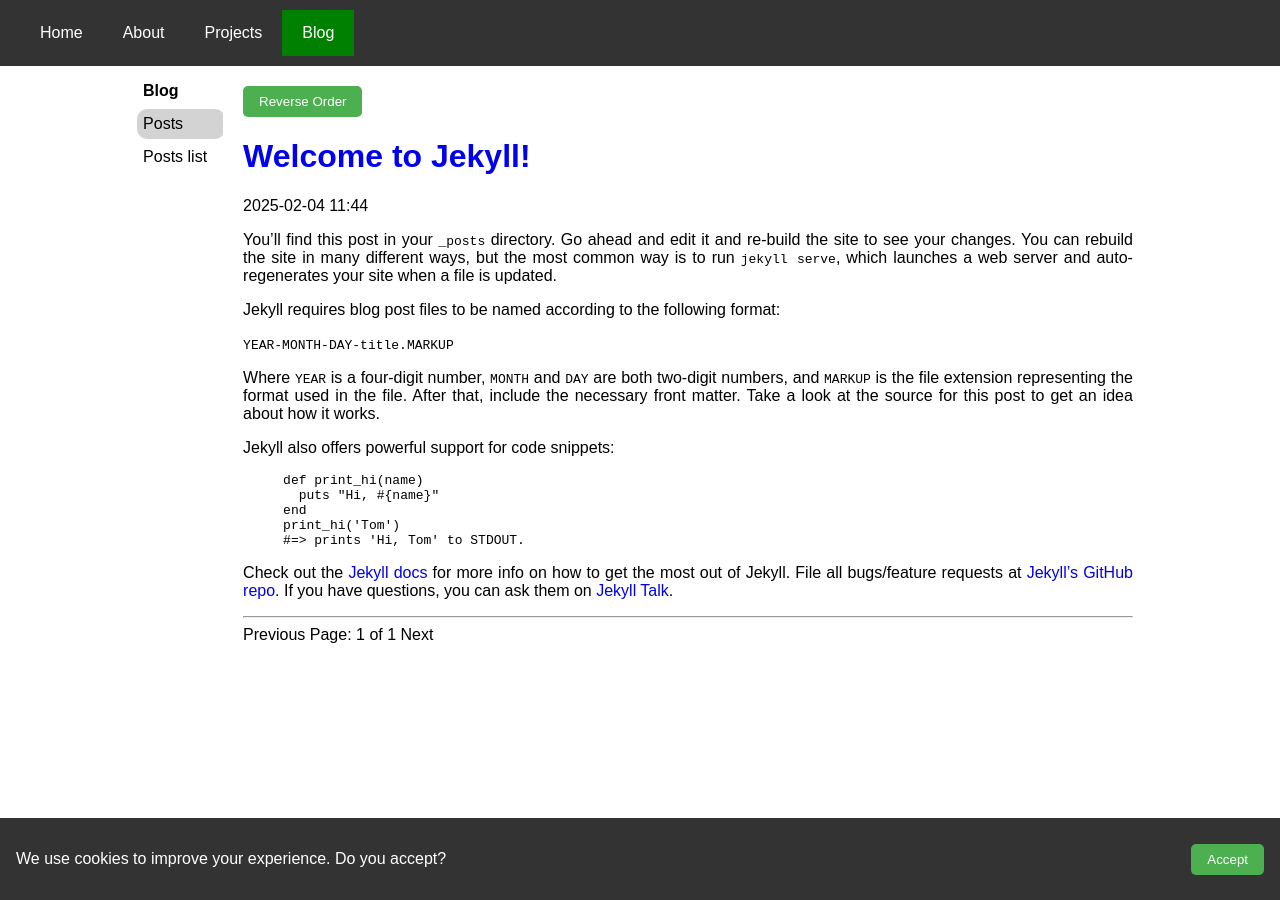
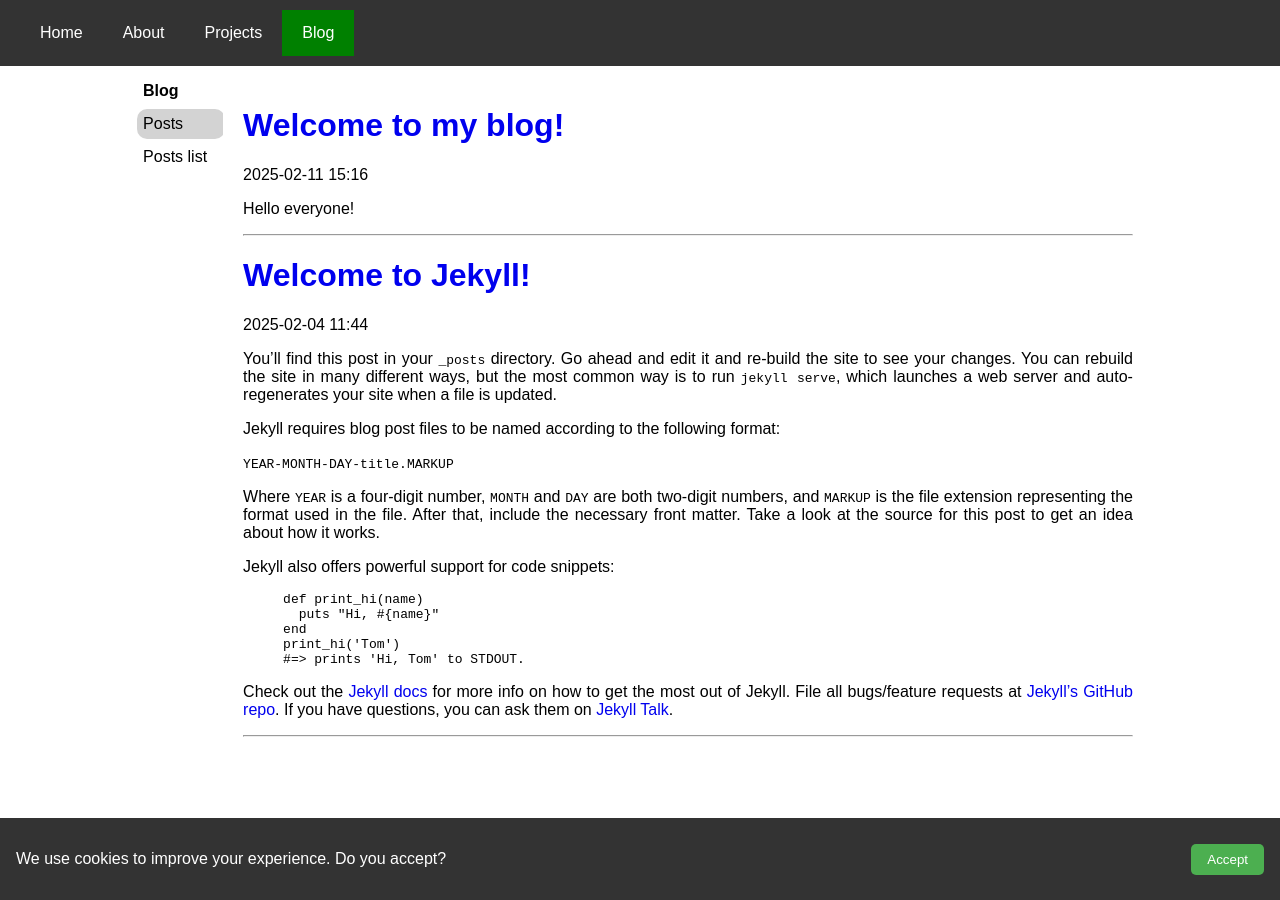
Before and after one commit to c0ntact0/c0ntact0.github.io, a Jekyll site: the page built from blog/index.html, in a window 1280 px wide and 900 px high. Built offline with Jekyll 4.4.1, drawn with Linux system fonts in a browser that asks for light colours; the list of posts is cut into pages by our own code.

Commit message:
blog enhancements

```diff
--- a/_data/navigation.yml
+++ b/_data/navigation.yml
@@ -8,5 +8,5 @@
   link: /projects
   group: projects
 - name: Blog
-  link: /blog/?order=desc
+  link: /blog
   group: blog
--- a/_layouts/default.html
+++ b/_layouts/default.html
@@ -36,6 +36,9 @@
             </div>
     </div>
 
+    <footer id="main-footer">
+
+    </footer>
 
     <script src="/assets/js/scripts.js"></script>
 
--- /dev/null
+++ b/_posts/2025-02-11-my-first-post.md
@@ -0,0 +1,8 @@
+---
+layout: post
+title:  "Welcome to my blog!"
+date:   2025-02-11 15:16:00
+group: blog
+categories: posts
+---
+Hello everyone!
--- a/_sass/main.scss
+++ b/_sass/main.scss
@@ -121,16 +121,14 @@
     z-index: 1000;
 }
 
-
-
-
 .vertical-menu {
 
     padding: 0;
     margin: 0;
 
 
-    a,.vertical-menu-title {
+    a,
+    .vertical-menu-title {
         width: 100%;
         margin-bottom: 3px;
         display: block;
@@ -263,7 +261,75 @@
     background-color: #45a049;
 }
 
+button:disabled {
+    background-color: lightgray;
+}
+
+/*
+.pagination {
+    display: flex;
+    gap: 5px;
+    padding: 10px;
+    justify-content: center;
+    z-index: 1001;
+    button {
+        width: 80px;
+        }
+        }
+        */
+
+.blog {
+    display: flex;
+    flex-direction: column;
+    background-color: white;
+    align-items: center;
+}
+
+.posts {
+    width: 100%;
+    margin-bottom: 60px;
+    margin-right: auto;
+}
+
+.pagination {
+    display: flex;
+    gap: 10px;
+    position: fixed;
+    bottom: 0;
+    //width: 80%;
+    background-color: white; // You can change this to match your theme
+    padding: 20px;
+    box-shadow: 0 0 10px rgba(0, 0, 0, 0.1); // Optional shadow for better visibility
+    z-index: 1000; // Ensure it stays on top of other elements
+    justify-content: center;
+    align-items: center;
+
+    button {
+        width: 80px;
+    }
+}
+
+
+
+
 @media screen and (max-width: 768px) {
+
+    .posts {
+            margin-bottom: 20px;
+        }
+
+    .pagination {
+        gap: 5px;
+        padding: 5px;
+        width: 100%;
+
+        font-size: 60%;
+        button {
+                font-size: 110%;
+                    width: 70px;
+                }
+    }
+
     .container {
         width: 100%;
     }
--- a/blog/index.html
+++ b/blog/index.html
@@ -4,24 +4,10 @@
 group: blog
 submenu: true
 ---
-<button id="btReverse" >Reverse Order</button>
-<div id="conteudo"></div>
+<div class="blog">
+<div class="posts">
 
-<script>
-    const urlParams = new URLSearchParams(window.location.search);
-    const order = urlParams.get('order');
-    document.addEventListener("DOMContentLoaded", function () {
-            const botao = document.getElementById("btReverse");
-
-            botao.addEventListener("click", function () {
-                btReverseBlogOrder(order,`{{ page.url }}`);
-            });
-        });
-
-    let conteudo = '';
-
-    if (order === 'asc') {
-        conteudo = `{% for post in paginator.posts %}
+    {% for post in paginator.posts %}
     <h1><a href="{{ post.url }}">{{ post.title }}</a></h1>
     <p class="author">
         <span class="date">{{ post.date | date: "%Y-%m-%d %H:%M"}}</span>
@@ -31,57 +17,69 @@
     </div>
     <hr>
     {% endfor %}
+</div>
 
+{% assign previous = "disabled" %}
+{% assign next = "disabled" %}
 <!-- Pagination links -->
+
+
 <div class="pagination">
     {% if paginator.previous_page %}
-    <a href="{{ paginator.previous_page_path }}" class="previous">
-        Previous
-    </a>
-    {% else %}
-    <span class="previous">Previous</span>
+    {% assign previous = "" %}
     {% endif %}
+
+    {% if paginator.next_page %}
+    {% assign next = "" %}
+
+    {% endif %}
+    <button id="btFirst" {{ previous }}>First</button>
+    <button id="btPrevious" {{ previous }}>Previous</button>
     <span class="page_number ">
         Page: {{ paginator.page }} of {{ paginator.total_pages }}
     </span>
-    {% if paginator.next_page %}
-    <a href="{{ paginator.next_page_path }}" class="next">Next</a>
-    {% else %}
-    <span class="next ">Next</span>
-    {% endif %}
-</div>`;
-    } else {
+    <button id="btNext" {{ next }}>Next</button>
+    <button id="btLast" {{ next }}>Last</button>
+</div>
+</div>
 
-        conteudo = `{% for post in paginator.posts reversed %}
-<h1><a href="{{ post.url }}">{{ post.title }}</a></h1>
-<p class="author">
-    <span class="date">{{ post.date | date: "%Y-%m-%d %H:%M"}}</span>
-</p>
-<div class="content">
-    {{ post.content }}
-</div>
-<hr>
-{% endfor %}
 
-<!-- Pagination links -->
-<div class="pagination">
-    {% if paginator.previous_page %}
-    <a href="{{ paginator.previous_page_path }}" class="previous">
-        Previous
-    </a>
-    {% else %}
-    <span class="previous">Previous</span>
-    {% endif %}
-    <span class="page_number ">
-        Page: {{ paginator.page }} of {{ paginator.total_pages }}
-    </span>
-    {% if paginator.next_page %}
-    <a href="{{ paginator.next_page_path }}" class="next">Next</a>
-    {% else %}
-    <span class="next ">Next</span>
-    {% endif %}
-</div>`;
+<script>
+    document.addEventListener("DOMContentLoaded", function () {
+        const botao = document.getElementById("btFirst");
+
+        botao.addEventListener("click", function () {
+            gotoPage("/blog");
+        });
+
+    });
+
+    document.addEventListener("DOMContentLoaded", function () {
+        const botao = document.getElementById("btPrevious");
+
+        botao.addEventListener("click", function () {
+            gotoPage("{{ paginator.previous_page_path }}");
+        });
+
+    });
+    document.addEventListener("DOMContentLoaded", function () {
+        const botao = document.getElementById("btNext");
+
+        botao.addEventListener("click", function () {
+            gotoPage("{{ paginator.next_page_path }}");
+        });
+
+    });
+    document.addEventListener("DOMContentLoaded", function () {
+        const botao = document.getElementById("btLast");
+
+        botao.addEventListener("click", function () {
+            gotoPage("/blog/page{{ paginator.total_pages }}/");
+        });
+
+    });
+
+    function gotoPage(url) {
+        window.open(url, "_self")
     }
-
-    document.getElementById('conteudo').innerHTML = conteudo; // Exibir o conteúdo
 </script>
--- a/blog/list.html
+++ b/blog/list.html
@@ -20,7 +20,7 @@
 
     if (order === 'asc') {
         conteudo = `<ul>
-            {% for post in site.posts %}
+            {% for post in site.posts reversed %}
             <li>
                 <a href="{{ post.url }}?order=asc">{{ post.date | date: "%Y-%m-%d" }} - {{ post.title }}</a>
             </li>
@@ -28,7 +28,7 @@
         </ul>`;
     } else {
         conteudo = `<ul>
-            {% for post in site.posts reversed %}
+            {% for post in site.posts %}
             <li>
                 <a href="{{ post.url }}?order=desc">{{ post.date | date: "%Y-%m-%d" }} - {{ post.title }}</a>
             </li>
```
Also changed, not shown: _layouts/post.html (+12 -5 lines). Lines whose indentation alone changed are shown as unchanged.
